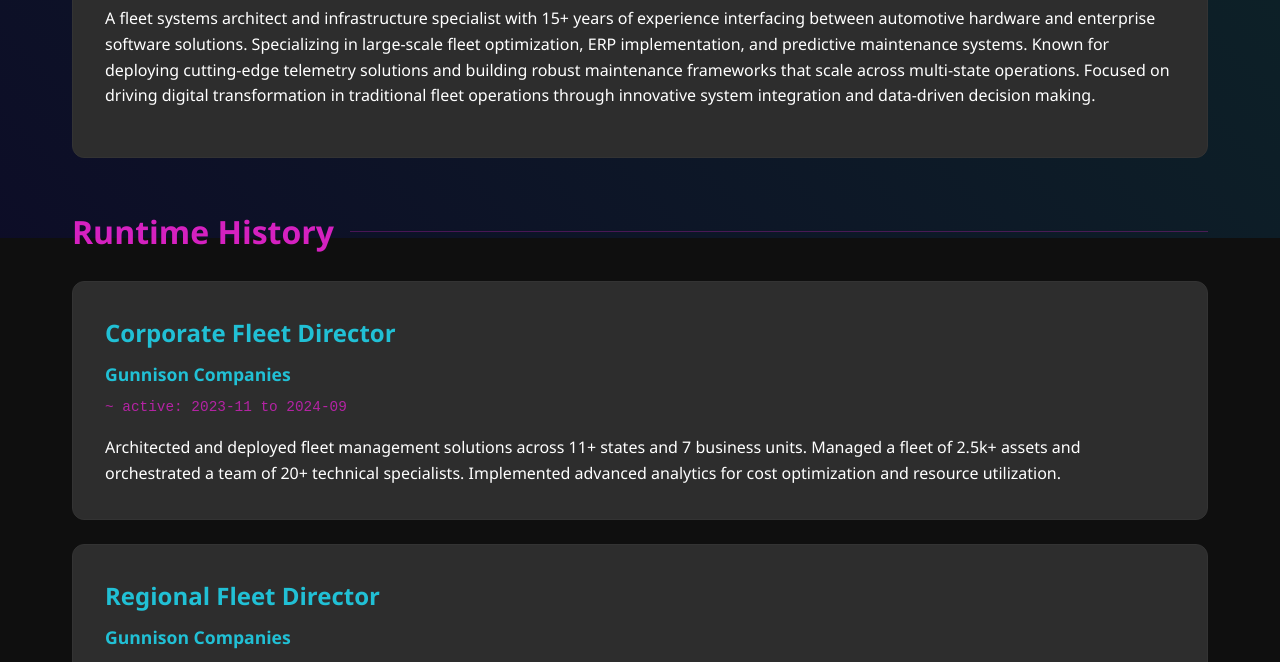
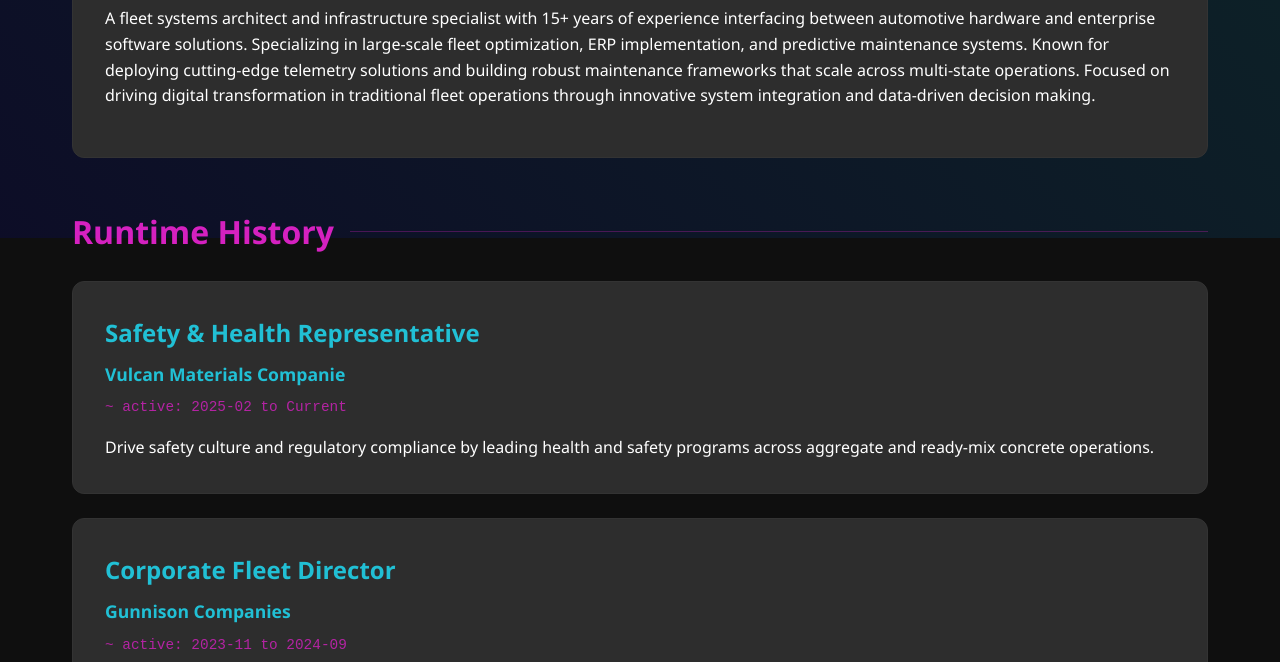
Before and after one commit to brucehankins/brucehankins.github.io, a plain HTML site: page index.html in a window 1280 px wide. Shown: the part 562-1224 px from the top of the page. Drawn offline with Linux system fonts and the light colour scheme.

Commit message:
Update index.html

```diff
--- a/index.html
+++ b/index.html
@@ -267,6 +267,13 @@
         <section class="experience">
             <h2 class="section-title">Runtime History</h2>
 
+             <div class="experience-item">
+                <h3 class="experience-title">Safety & Health Representative</h3>
+                <h4 class="experience-comp">Vulcan Materials Companie</h4>
+                <div class="experience-date">~ active: 2025-02 to Current</div>
+                <p>Drive safety culture and regulatory compliance by leading health and safety programs across aggregate and ready-mix concrete operations.</p>
+            </div>
+
             <div class="experience-item">
                 <h3 class="experience-title">Corporate Fleet Director</h3>
                 <h4 class="experience-comp">Gunnison Companies</h4>
```
